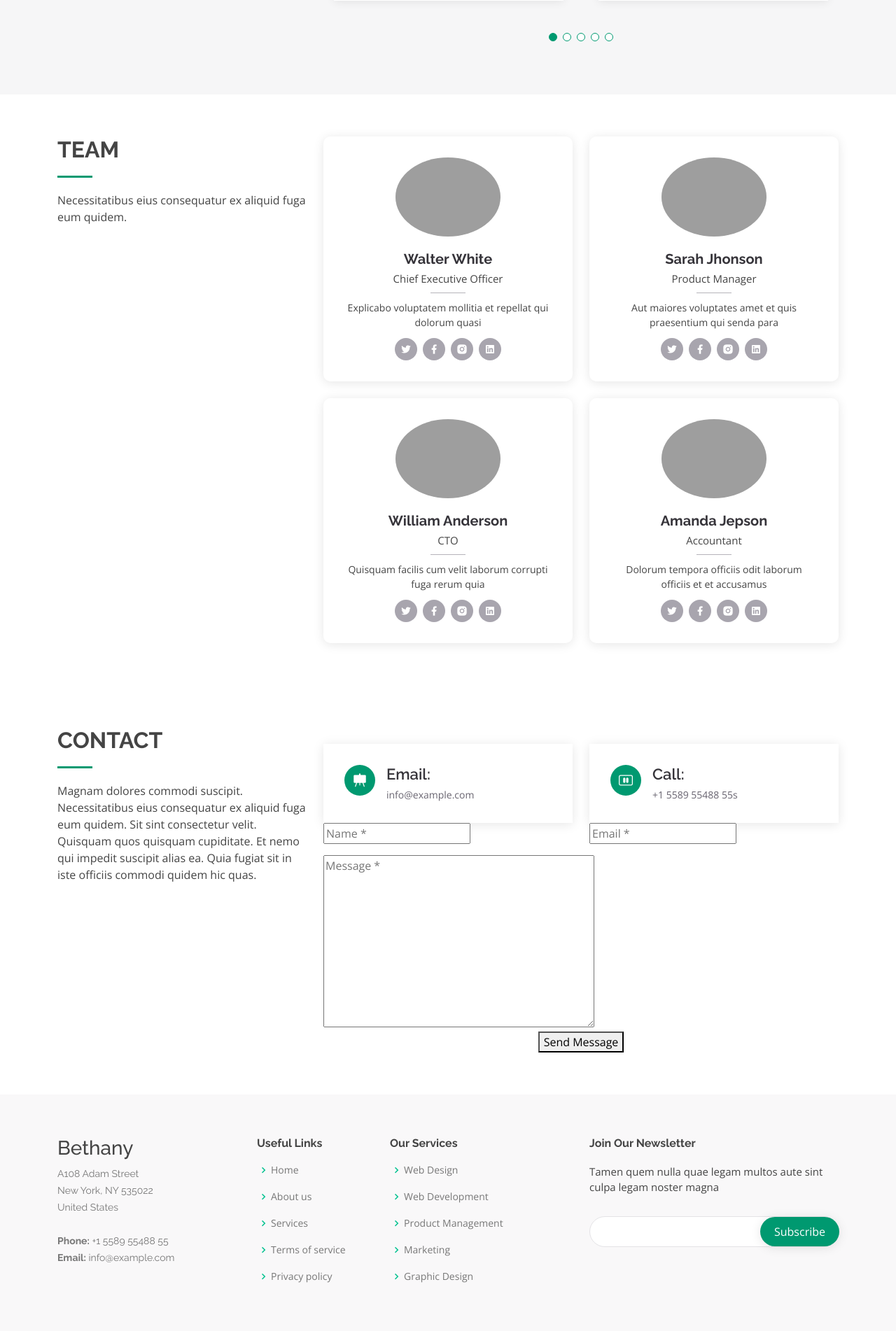
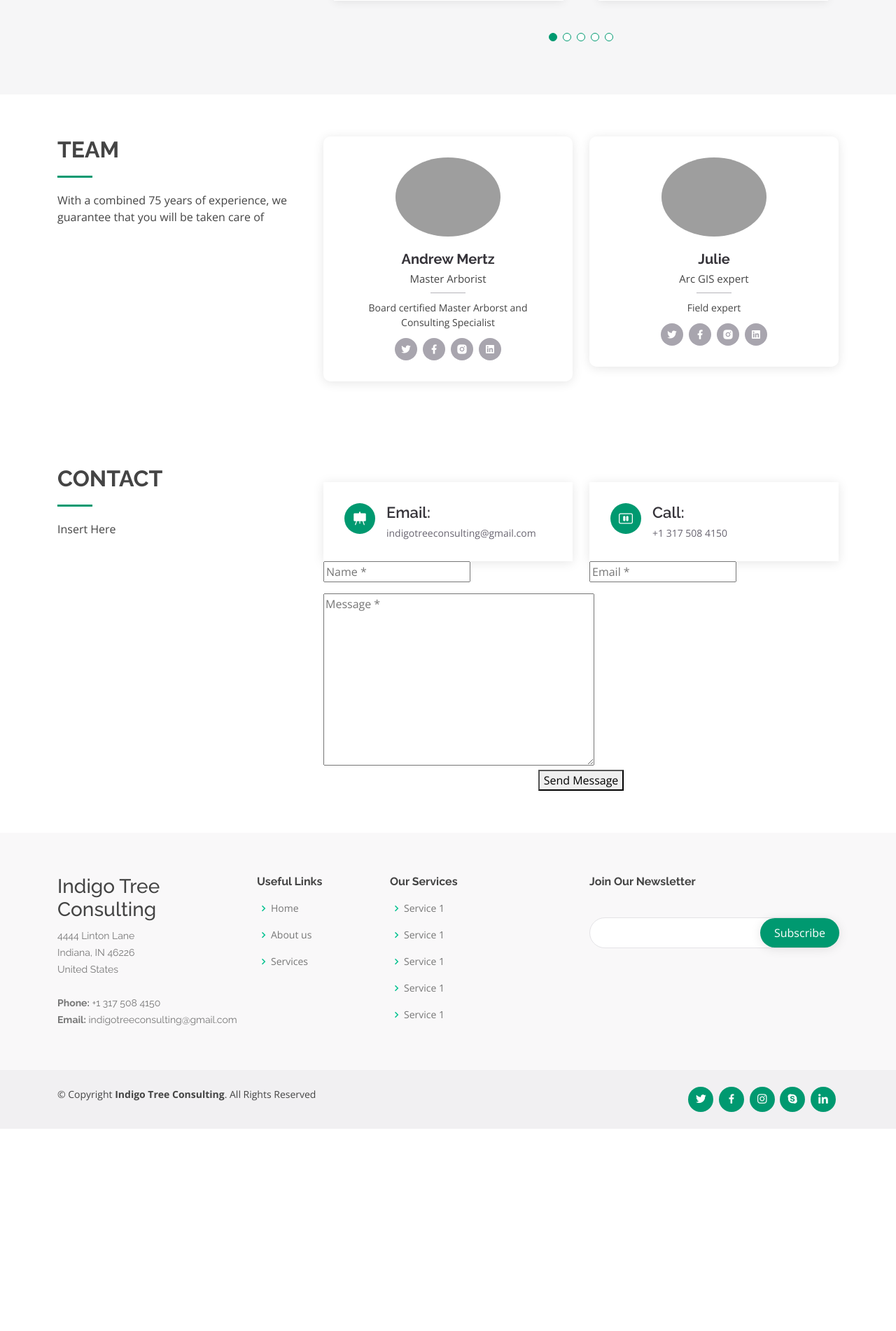
Before and after one commit to AlphaGriesemer/indigotreeconsulting, a Django app: page / in a window 1280 px wide. Shown: the part 3344-5246 px from the top of the page at 70% size. After the commit the page ends 4957 px from the top, so only its background shows below. Run offline with Django 3.2, Linux system fonts and the light colour scheme; some libraries are stand-ins or nearby versions; grey boxes are pictures that could not be loaded.

Commit message:
frontend

```diff
--- a/itc/framework/templates/framework/index.html
+++ b/itc/framework/templates/framework/index.html
@@ -6,7 +6,7 @@
   <meta charset="utf-8">
   <meta content="width=device-width, initial-scale=1.0" name="viewport">
 
-  <title>Bethany Bootstrap Template - Index</title>
+  <title>Indigo Tree Consulting</title>
   <meta content="" name="description">
   <meta content="" name="keywords">
 
@@ -44,7 +44,7 @@
     <div class="container">
       <div class="header-container d-flex align-items-center justify-content-between">
         <div class="logo">
-          <h1 class="text-light"><a href="index.html"><span>Bethany</span></a></h1>
+          <h1 class="text-light"><a href="index.html"><span>Indigo Tree Consulting</span></a></h1>
           <!-- Uncomment below if you prefer to use an image logo -->
           <!-- <a href="index.html"><img src="assets/img/logo.png" alt="" class="img-fluid"></a>-->
         </div>
@@ -66,9 +66,9 @@
   <!-- ======= Hero Section ======= -->
   <section id="hero" class="d-flex align-items-center">
     <div class="container text-center position-relative" data-aos="fade-in" data-aos-delay="200">
-      <h1>Your New Online Presence with Bethany</h1>
-      <h2>We are team of talented designers making websites with Bootstrap</h2>
-      <a href="#about" class="btn-get-started scrollto">Get Started</a>
+      <h1>Indigo Tree Consulting</h1>
+      <h2>Providing High Quality Consulting to Ensure the best for your wildlife</h2>
+      <a href="#about" class="btn-get-started scrollto">Check Us Out!</a>
     </div>
   </section><!-- End Hero -->
 
@@ -383,7 +383,7 @@
           <div class="col-lg-4">
             <div class="section-title" data-aos="fade-right">
               <h2>Team</h2>
-              <p>Necessitatibus eius consequatur ex aliquid fuga eum quidem.</p>
+              <p>With a combined 75 years of experience, we guarantee that you will be taken care of</p>
             </div>
           </div>
           <div class="col-lg-8">
@@ -393,9 +393,9 @@
                 <div class="member" data-aos="zoom-in" data-aos-delay="100">
                   <div class="pic"><img src="assets/img/team/team-1.jpg" class="img-fluid" alt=""></div>
                   <div class="member-info">
-                    <h4>Walter White</h4>
-                    <span>Chief Executive Officer</span>
-                    <p>Explicabo voluptatem mollitia et repellat qui dolorum quasi</p>
+                    <h4>Andrew Mertz</h4>
+                    <span>Master Arborist</span>
+                    <p>Board certified Master Arborst and Consulting Specialist</p>
                     <div class="social">
                       <a href=""><i class="ri-twitter-fill"></i></a>
                       <a href=""><i class="ri-facebook-fill"></i></a>
@@ -410,43 +410,9 @@
                 <div class="member" data-aos="zoom-in" data-aos-delay="200">
                   <div class="pic"><img src="assets/img/team/team-2.jpg" class="img-fluid" alt=""></div>
                   <div class="member-info">
-                    <h4>Sarah Jhonson</h4>
-                    <span>Product Manager</span>
-                    <p>Aut maiores voluptates amet et quis praesentium qui senda para</p>
-                    <div class="social">
-                      <a href=""><i class="ri-twitter-fill"></i></a>
-                      <a href=""><i class="ri-facebook-fill"></i></a>
-                      <a href=""><i class="ri-instagram-fill"></i></a>
-                      <a href=""> <i class="ri-linkedin-box-fill"></i> </a>
-                    </div>
-                  </div>
-                </div>
-              </div>
-
-              <div class="col-lg-6 mt-4">
-                <div class="member" data-aos="zoom-in" data-aos-delay="300">
-                  <div class="pic"><img src="assets/img/team/team-3.jpg" class="img-fluid" alt=""></div>
-                  <div class="member-info">
-                    <h4>William Anderson</h4>
-                    <span>CTO</span>
-                    <p>Quisquam facilis cum velit laborum corrupti fuga rerum quia</p>
-                    <div class="social">
-                      <a href=""><i class="ri-twitter-fill"></i></a>
-                      <a href=""><i class="ri-facebook-fill"></i></a>
-                      <a href=""><i class="ri-instagram-fill"></i></a>
-                      <a href=""> <i class="ri-linkedin-box-fill"></i> </a>
-                    </div>
-                  </div>
-                </div>
-              </div>
-
-              <div class="col-lg-6 mt-4">
-                <div class="member" data-aos="zoom-in" data-aos-delay="400">
-                  <div class="pic"><img src="assets/img/team/team-4.jpg" class="img-fluid" alt=""></div>
-                  <div class="member-info">
-                    <h4>Amanda Jepson</h4>
-                    <span>Accountant</span>
-                    <p>Dolorum tempora officiis odit laborum officiis et et accusamus</p>
+                    <h4>Julie</h4>
+                    <span>Arc GIS expert</span>
+                    <p>Field expert</p>
                     <div class="social">
                       <a href=""><i class="ri-twitter-fill"></i></a>
                       <a href=""><i class="ri-facebook-fill"></i></a>
@@ -472,7 +438,7 @@
           <div class="col-lg-4" data-aos="fade-right">
             <div class="section-title">
               <h2>Contact</h2>
-              <p>Magnam dolores commodi suscipit. Necessitatibus eius consequatur ex aliquid fuga eum quidem. Sit sint consectetur velit. Quisquam quos quisquam cupiditate. Et nemo qui impedit suscipit alias ea. Quia fugiat sit in iste officiis commodi quidem hic quas.</p>
+              <p>Insert Here</p>
             </div>
           </div>
 
@@ -482,14 +448,14 @@
                 <div class="info">
                   <i class="bi bi-envelope"></i>
                   <h4>Email:</h4>
-                  <p>info@example.com</p>
+                  <p>indigotreeconsulting@gmail.com</p>
                 </div>
               </div>
               <div class="col-lg-6">
                 <div class="info w-100 mt-4">
                   <i class="bi bi-phone"></i>
                   <h4>Call:</h4>
-                  <p>+1 5589 55488 55s</p>
+                  <p>+1 317 508 4150</p>
                 </div>
               </div>
             </div>
@@ -525,41 +491,38 @@
         <div class="row">
 
           <div class="col-lg-3 col-md-6 footer-contact">
-            <h3>Bethany</h3>
+            <h3>Indigo Tree Consulting</h3>
             <p>
-              A108 Adam Street <br>
-              New York, NY 535022<br>
+              4444 Linton Lane <br>
+              Indiana, IN 46226<br>
               United States <br><br>
-              <strong>Phone:</strong> +1 5589 55488 55<br>
-              <strong>Email:</strong> info@example.com<br>
+              <strong>Phone:</strong> +1 317 508 4150<br>
+              <strong>Email:</strong> indigotreeconsulting@gmail.com<br>
             </p>
           </div>
 
           <div class="col-lg-2 col-md-6 footer-links">
             <h4>Useful Links</h4>
             <ul>
-              <li><i class="bx bx-chevron-right"></i> <a href="#">Home</a></li>
-              <li><i class="bx bx-chevron-right"></i> <a href="#">About us</a></li>
-              <li><i class="bx bx-chevron-right"></i> <a href="#">Services</a></li>
-              <li><i class="bx bx-chevron-right"></i> <a href="#">Terms of service</a></li>
-              <li><i class="bx bx-chevron-right"></i> <a href="#">Privacy policy</a></li>
+              <li><i class="bx bx-chevron-right"></i> <a href="#hero">Home</a></li>
+              <li><i class="bx bx-chevron-right"></i> <a href="#about">About us</a></li>
+              <li><i class="bx bx-chevron-right"></i> <a href="#services">Services</a></li>
             </ul>
           </div>
 
           <div class="col-lg-3 col-md-6 footer-links">
             <h4>Our Services</h4>
             <ul>
-              <li><i class="bx bx-chevron-right"></i> <a href="#">Web Design</a></li>
-              <li><i class="bx bx-chevron-right"></i> <a href="#">Web Development</a></li>
-              <li><i class="bx bx-chevron-right"></i> <a href="#">Product Management</a></li>
-              <li><i class="bx bx-chevron-right"></i> <a href="#">Marketing</a></li>
-              <li><i class="bx bx-chevron-right"></i> <a href="#">Graphic Design</a></li>
+              <li><i class="bx bx-chevron-right"></i> <a href="#services">Service 1</a></li>
+              <li><i class="bx bx-chevron-right"></i> <a href="#services">Service 1</a></li>
+              <li><i class="bx bx-chevron-right"></i> <a href="#services">Service 1</a></li>
+              <li><i class="bx bx-chevron-right"></i> <a href="#services">Service 1</a></li>
+              <li><i class="bx bx-chevron-right"></i> <a href="#services">Service 1</a></li>
             </ul>
           </div>
 
           <div class="col-lg-4 col-md-6 footer-newsletter">
             <h4>Join Our Newsletter</h4>
-            <p>Tamen quem nulla quae legam multos aute sint culpa legam noster magna</p>
             <form action="" method="post">
               <input type="email" name="email"><input type="submit" value="Subscribe">
             </form>
@@ -573,14 +536,7 @@
 
       <div class="me-md-auto text-center text-md-start">
         <div class="copyright">
-          &copy; Copyright <strong><span>Bethany</span></strong>. All Rights Reserved
-        </div>
-        <div class="credits">
-          <!-- All the links in the footer should remain intact. -->
-          <!-- You can delete the links only if you purchased the pro version. -->
-          <!-- Licensing information: https://bootstrapmade.com/license/ -->
-          <!-- Purchase the pro version with working PHP/AJAX contact form: https://bootstrapmade.com/bethany-free-onepage-bootstrap-theme/ -->
-          Designed by <a href="https://bootstrapmade.com/">BootstrapMade</a>
+          &copy; Copyright <strong><span>Indigo Tree Consulting</span></strong>. All Rights Reserved
         </div>
       </div>
       <div class="social-links text-center text-md-right pt-3 pt-md-0">
```
